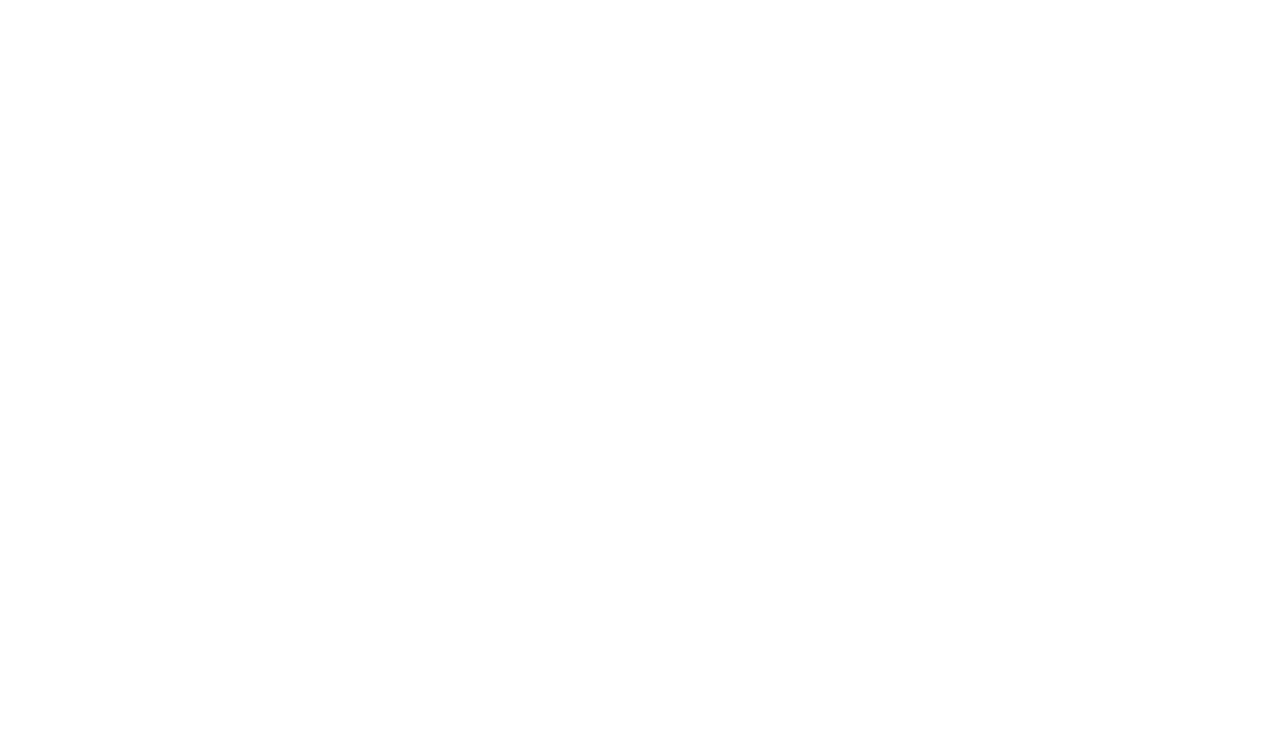
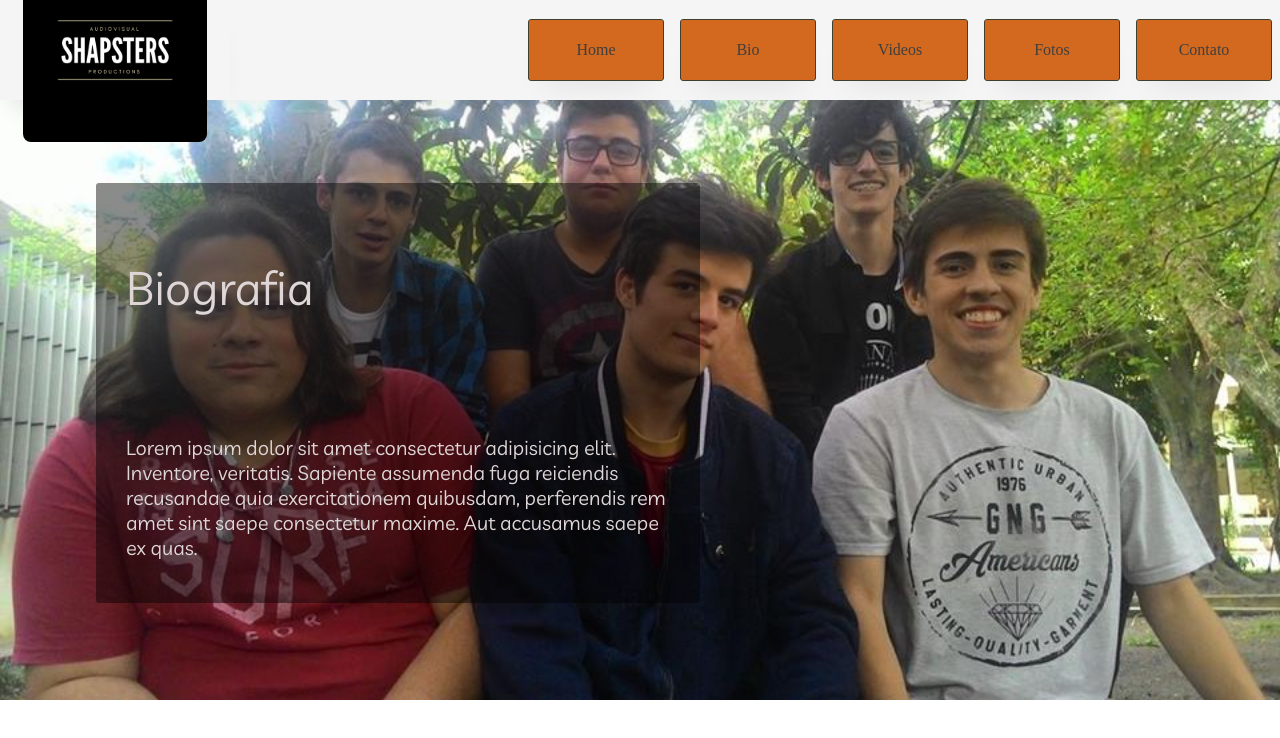
Before and after one commit to Guidotti-dll/SHAPSTERS, a plain HTML site: page bio.html in a window 1280 px wide. Drawn offline with Linux system fonts and the light colour scheme.

Commit message:
3 commit

```diff
--- a/bio.html
+++ b/bio.html
@@ -0,0 +1,45 @@
+<!DOCTYPE html>
+<html>
+
+<head>
+    <meta charset="UTF-8">
+    <meta name="description" content="FreeWeb tutorials">
+    <meta name="keywords" content="HTML,CSS,">
+    <meta name="author" content="Lucas Guidotti">
+    <link rel="stylesheet" type="text/css" href="css/geral.css">
+    <link rel="stylesheet" type="text/css" href="css/HEADER/HEADER.css">
+    <link href="https://fonts.googleapis.com/css?family=Livvic&display=swap" rel="stylesheet">
+    <title>Shapsters AudioVisual</title>
+
+
+</head>
+
+<body>
+    <header>
+        <nav>
+            <div class="container-logo">
+                <img src="/img/HEADER/logo-nav.png" alt="">
+            </div>
+            <div class="menu">
+                <ul>
+                    <li><a href="index.html">Home</a></li>
+                    <li><a href="bio.html">Bio</a></li>
+                    <li><a href="videos.html">Videos</a></li>
+                    <li><a href="fotos.html">Fotos</a></li>
+                    <li><a href="contato.html">Contato</a></li>
+                </ul>
+
+            </div>
+        </nav>
+        <div class="container">
+            <div class="title">Biografia</div>
+            <div class="sub-title">Lorem ipsum dolor sit amet consectetur adipisicing elit. Inventore, veritatis. Sapiente assumenda fuga reiciendis recusandae quia exercitationem quibusdam, perferendis rem amet sint saepe consectetur maxime. Aut accusamus saepe ex quas.</div>
+        </div>
+
+    </header>
+    <main></main>
+</body>
+
+
+
+</html>
--- /dev/null
+++ b/css/HEADER/HEADER.css
@@ -0,0 +1,109 @@
+header {
+    width: 100%;
+    height: 700px;
+    background-image: url("../../img/HEADER/back-home.jpg");
+    background-position: var(--center);
+    background-size: cover;
+    display: var(--flex);
+    justify-content: var(--center);
+    flex-wrap: wrap;
+}
+
+header nav {
+    width: 100%;
+    height: 100px;
+    background-color: rgb(245, 245, 245);
+    box-shadow: 0 20px 30px -16px rgba(9, 9, 16, .08);
+    display: var(--flex);
+    justify-content: var(--espaço-entre);
+}
+
+header nav .container-logo {
+    width: 230px;
+    height: 100%;
+    display: var(--flex);
+    justify-content: var(--center);
+    align-items: var(--center);
+    box-shadow: 0 20px 30px -16px rgba(9, 9, 16, .1);
+}
+
+header nav .container-logo img {
+    border-radius: 8px;
+    width: 80%;
+}
+
+header nav .menu {
+    width: 800px;
+    height: 100%;
+    display: var(--flex);
+    justify-content: var(--center);
+    align-items: var(--center);
+}
+
+header nav .menu ul {
+    width: 100%;
+    height: 100%;
+    display: var(--flex);
+    justify-content: var(--espaço-igual);
+    align-items: var(--center);
+}
+
+header nav .menu ul li {
+    width: 18%;
+    height: 60%;
+    background-color: chocolate;
+    list-style-type: none;
+    display: var(--flex);
+    justify-content: var(--espaço-igual);
+    align-items: var(--center);
+    border-radius: 3px;
+}
+
+header nav .menu ul li a {
+    width: 100%;
+    height: 100%;
+    display: var(--flex);
+    justify-content: var(--espaço-igual);
+    align-items: var(--center);
+    color: #3f3f3f;
+    text-decoration: none;
+    border-radius: 3px;
+    box-shadow: 0 20px 30px -16px rgba(9, 9, 16, .08);
+    border: solid 1px #3f3f30;
+}
+
+header .container {
+    width: 85%;
+    height: 500px;
+    margin-top: 65px;
+}
+
+header .container .title {
+    width: 50%;
+    height: 30%;
+    background-color: rgba(0, 0, 0, 0.45);
+    display: var(--flex);
+    justify-content: var(--flex-start);
+    align-items: var(--center);
+    font-family: 'Livvic', sans-serif;
+    font-size: 35pt;
+    color: #dfd7d7;
+    padding: 30px;
+    border-top-left-radius: 3px;
+    border-top-right-radius: 3px;
+}
+
+header .container .sub-title {
+    width: 50%;
+    height: 30%;
+    background-color: rgba(0, 0, 0, 0.45);
+    display: var(--flex);
+    justify-content: var(--flex-start);
+    align-items: var(--center);
+    font-family: 'Livvic', sans-serif;
+    font-size: 15pt;
+    color: #dfd7d7;
+    padding: 30px;
+    border-bottom-left-radius: 3px;
+    border-bottom-right-radius: 3px;
+}
--- /dev/null
+++ b/css/geral.css
@@ -0,0 +1,12 @@
+:root {
+    --flex: flex;
+    --center: center;
+    --espaço-entre: space-between;
+    --espaço-igual: space-around;
+    --flex-start: flex-start;
+}
+
+body {
+    margin: 0;
+    padding: 0;
+}
```
Also changed, not shown: contato.html (+45 -0 lines), fotos.html (+45 -0 lines), index.html (+23 -2 lines), videos.html (+45 -0 lines), css/style.css (deleted), img/HEADER/back-home.jpg (added), img/HEADER/background.png (added), img/HEADER/logo-nav.png (added).
